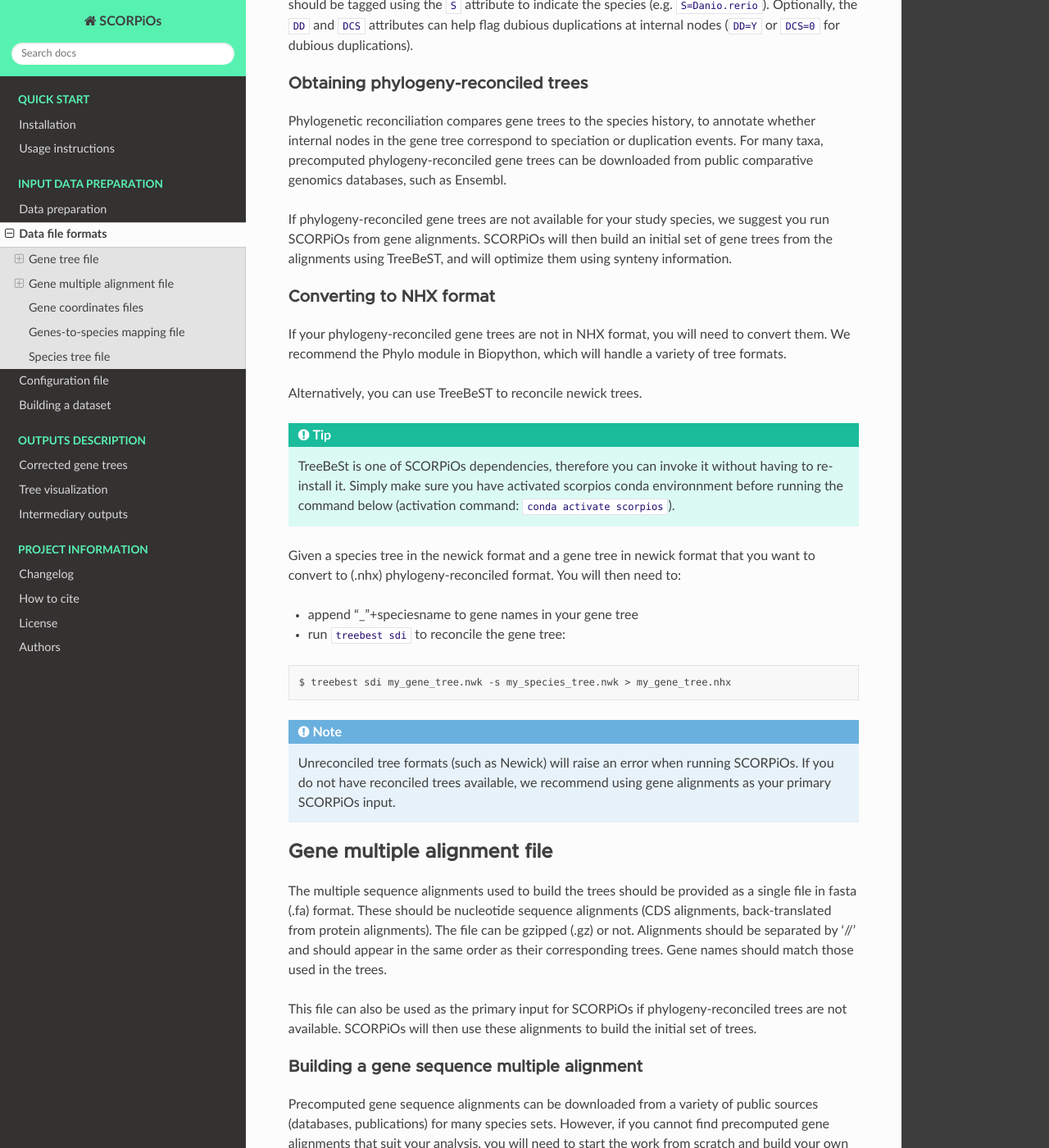
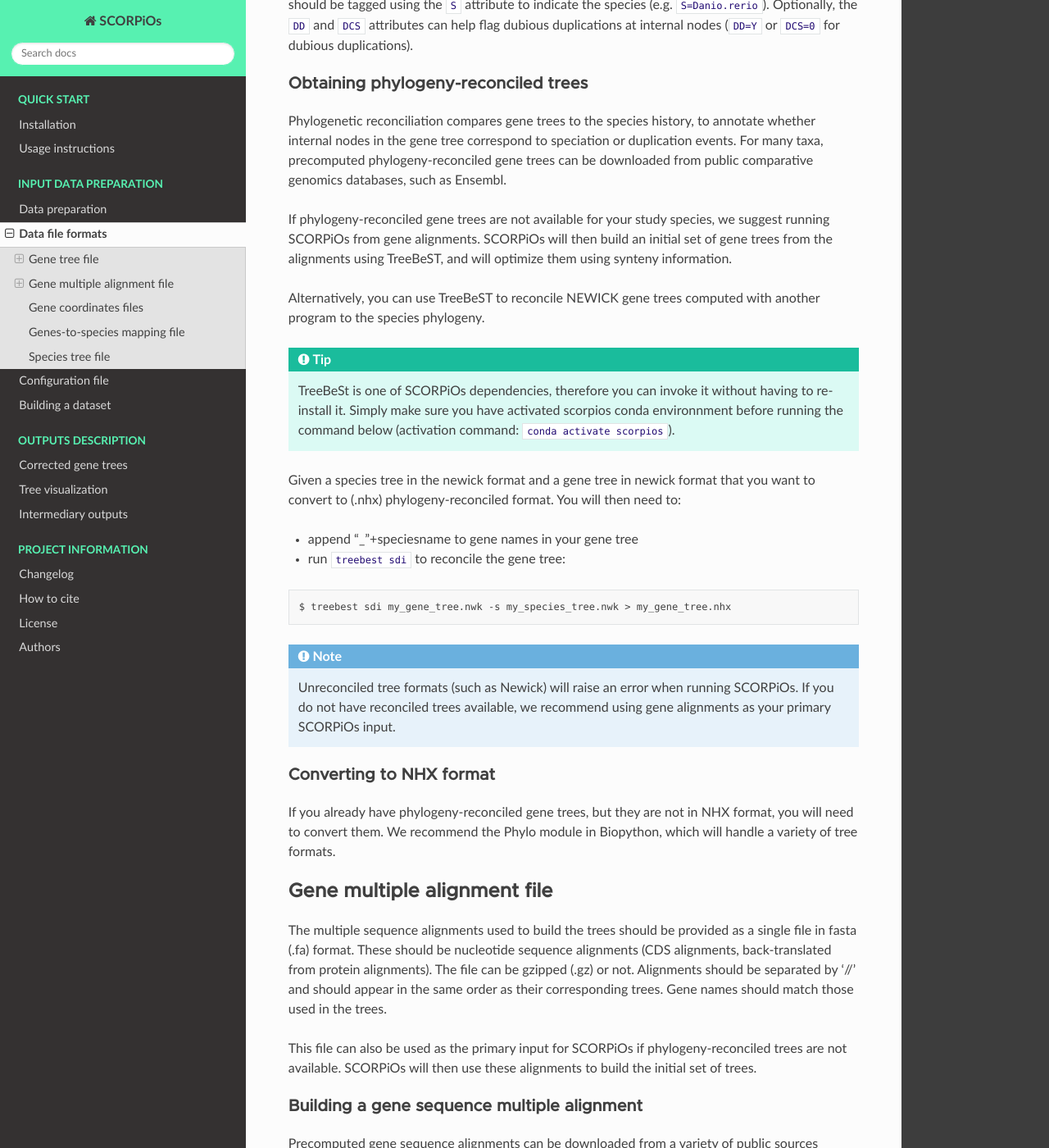
Before and after one commit to DyogenIBENS/SCORPIOS, a Sphinx documentation site: the page built from doc/input_formatting.rst, in a window 1280 px wide and 1400 px high, scrolled down 375 px. Shown: the whole window at 82% size. Built offline with Sphinx 7.4.7 and the Read the Docs theme 2.0.0, drawn with Linux system fonts in a browser that asks for light colours.

Commit message:
Update input_formatting.rst

```diff
--- a/doc/input_formatting.rst
+++ b/doc/input_formatting.rst
@@ -18,16 +18,9 @@ Obtaining phylogeny-reconciled trees
 Phylogenetic reconciliation compares gene trees to the species history, to annotate whether internal nodes in the gene tree correspond to speciation or duplication events.
 For many taxa, precomputed phylogeny-reconciled gene trees can be downloaded from public comparative genomics databases, such as Ensembl.
 
-If phylogeny-reconciled gene trees are not available for your study species, we suggest you run SCORPiOs from gene alignments. SCORPiOs will then build an initial set of gene trees from the alignments using TreeBeST, and will optimize them using synteny information.
+If phylogeny-reconciled gene trees are not available for your study species, we suggest running SCORPiOs from gene alignments. SCORPiOs will then build an initial set of gene trees from the alignments using TreeBeST, and will optimize them using synteny information.
 
-
-Converting to NHX format
-^^^^^^^^^^^^^^^^^^^^^^^^
-
-If your phylogeny-reconciled gene trees are not in NHX format, you will need to convert them.
-We recommend the Phylo module in Biopython, which will handle a variety of tree formats.
-
-Alternatively, you can use TreeBeST to reconcile newick trees.
+Alternatively, you can use TreeBeST to reconcile NEWICK gene trees computed with another program to the species phylogeny.
 
 .. tip ::
 
@@ -46,6 +39,12 @@ Given a species tree in the newick format and a gene tree in newick format that
 ..  note::
 
 	Unreconciled tree formats (such as Newick) will raise an error when running SCORPiOs. If you do not have reconciled trees available, we recommend using gene alignments as your primary SCORPiOs input.
+
+Converting to NHX format
+^^^^^^^^^^^^^^^^^^^^^^^^
+
+If you already have phylogeny-reconciled gene trees, but they are not in NHX format, you will need to convert them.
+We recommend the Phylo module in Biopython, which will handle a variety of tree formats.
 
 
 Gene multiple alignment file
```
